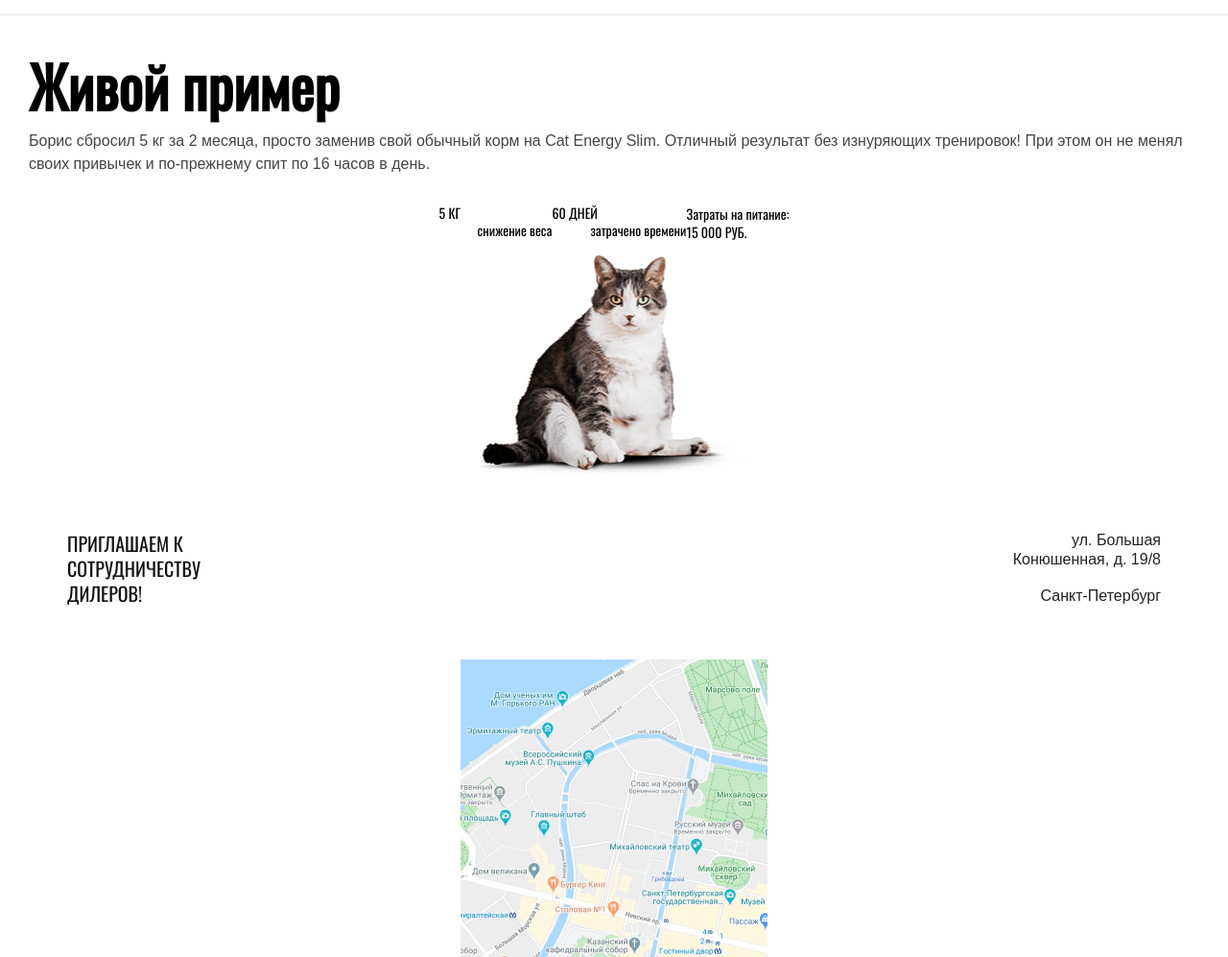
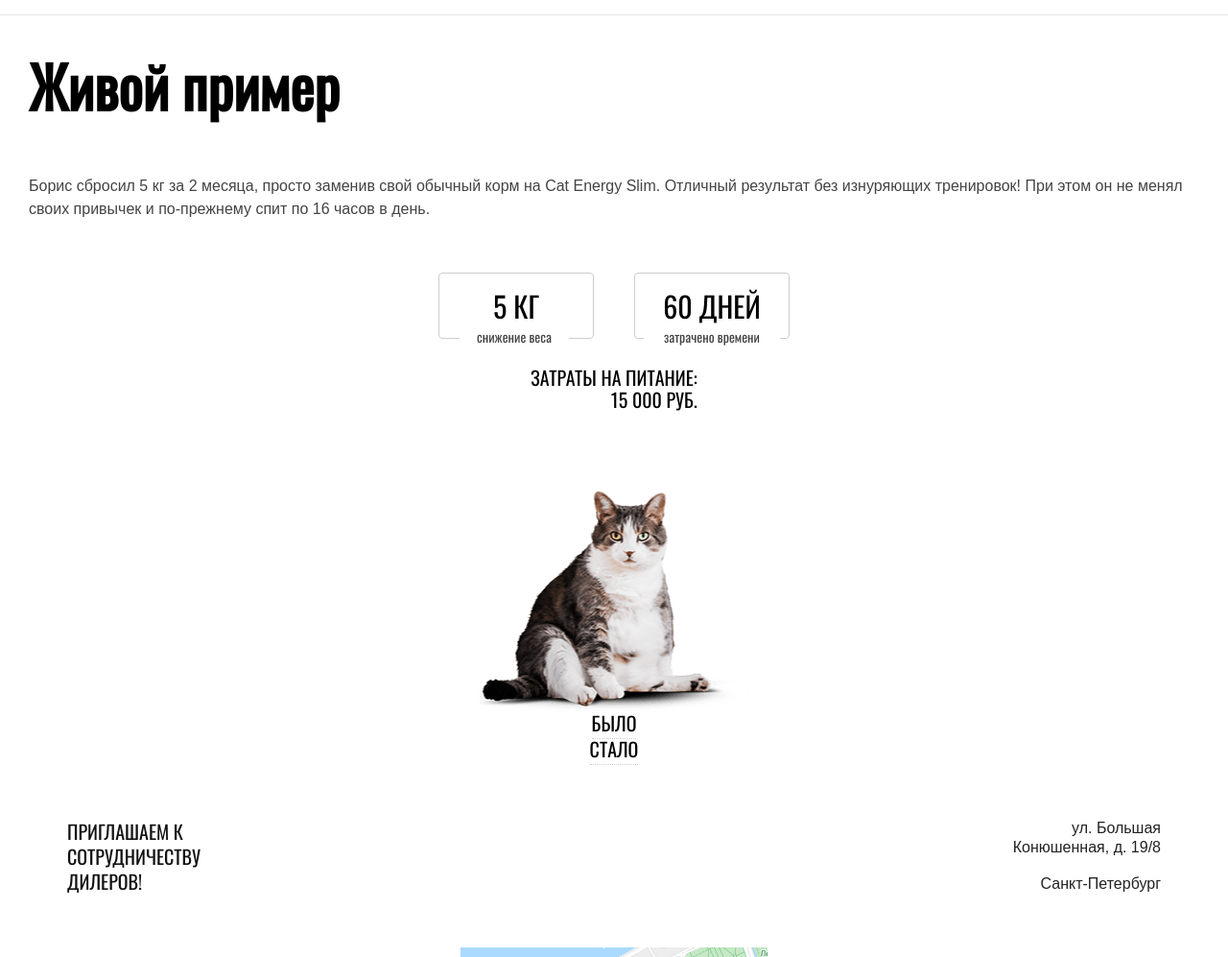
Before and after one commit to samuse-va/cat-energy, a website: page source/index.html in a window 1280 px wide. Shown: the part 2420-3417 px from the top of the page at 96% size. Drawn offline with nearby package versions, Linux system fonts and the light colour scheme; files that its build step writes are made by us from their sources.

Commit message:
example styles

```diff
--- a/source/index.html
+++ b/source/index.html
@@ -138,25 +138,32 @@
       </section>
 
       <section class="example">
+        <h2 class="section-title container">Живой пример</h2>
+        <div class="example__wrapper">
           <div class="container">
-          <h2 class="section-title">Живой пример</h2>
             <p class="example__description">
-            Борис сбросил 5 кг за 2 месяца, просто заменив свой обычный корм на
-            Cat Energy Slim. Отличный результат без изнуряющих тренировок! При
-            этом он не менял своих привычек и по-прежнему спит по 16 часов в
-            день.
+              Борис сбросил 5 кг за 2 месяца, просто заменив свой обычный корм
+              на Cat Energy Slim. Отличный результат без изнуряющих тренировок!
+              При этом он не менял своих привычек и по-прежнему спит по 16 часов
+              в день.
             </p>
             <div class="example__info">
               <dl class="example-results__list">
+                <div class="example-results__wrapper">
                   <div class="example-results__item">
-                <dt>5 КГ</dt>
-                <dd>снижение веса</dd>
+                    <dt class="example-results__item-number">5 КГ</dt>
+                    <dd class="example-results__item-text">снижение веса</dd>
                   </div>
                   <div class="example-results__item">
-                <dt>60 ДНЕЙ</dt>
-                <dd>затрачено времени</dd>
+                    <dt class="example-results__item-number">60 ДНЕЙ</dt>
+                    <dd
+                      class="example-results__item-text example-results__item-text-day"
+                    >
+                      затрачено времени
+                    </dd>
                   </div>
-              <div class="example-results__item">
+                </div>
+                <div class="example-results__price">
                   <dd class="example__costs">Затраты на питание:</dd>
                   <dt>15 000 РУБ.</dt>
                 </div>
@@ -168,6 +175,9 @@
                 height="232"
                 alt="Фото Бориса до"
               />
+              <span class="example__filter">Было</span>
+              <span class="example__filter">Стало</span>
+            </div>
           </div>
         </div>
       </section>
--- a/source/less/blocks/example.less
+++ b/source/less/blocks/example.less
@@ -8,9 +8,34 @@
     background-color: @basic-white;
   }
 }
+.example__info {
+  margin-top: 20px;
+  @media (min-width: @tablet-width) {
+    margin-top: 54px;
+  }
+  @media (min-width: @desktop-width) {
+    margin-top: 69px;
+  }
+}
+.example-results__list {
+  margin: 0;
+}
+.example__wrapper {
+  margin-top: 40px;
+
+  @media (min-width: @tablet-width) {
+    margin-top: 63px;
+  }
+  @media (min-width: @desktop-width) {
+    margin-top: 76px;
+    padding-top: 70px;
+    background-color: @basic-grey;
+  }
+}
 .example__description {
   font-family: Arial, sans-serif;
   color: @special-dark-grey;
+  margin: 0;
 
   @media (min-width: @tablet-width) {
     font-size: 16px;
@@ -22,21 +47,112 @@
   flex-direction: column;
   align-items: center;
 }
-.example__info-facts {
+.example-results__list {
+  display: grid;
+  justify-items: center;
+  row-gap: 30px;
+}
+.example-results__wrapper {
   display: flex;
-  flex-direction: column;
-  align-items: center;
+  gap: 32px;
+
   @media (min-width: @tablet-width) {
-    flex-direction: row;
-    justify-content: space-between;
+    gap: 42px;
   }
 }
-.example-results__list {
+.example-results__item {
+  width: 124px;
+  position: relative;
+
+  @media (min-width: @tablet-width) {
+    width: 162px;
+  }
+}
+.example-results__item-number {
+  font-size: 24px;
+  line-height: 24px;
+  text-align: center;
+  padding-top: 14px;
+  padding-bottom: 14px;
+  border: 1px solid @special-grey;
+  border-radius: 4px;
+
+  @media (min-width: @tablet-width) {
+    padding-top: 15px;
+    padding-bottom: 15px;
+    font-size: 30px;
+    line-height: 37px;
+  }
+}
+.example-results__item-text {
+  position: absolute;
+  left: calc(50% - 39px);
+  bottom: -10px;
+  width: 57px;
+  margin: 0;
+  padding-right: 10px;
+  padding-left: 10px;
+  font-size: 12px;
+  line-height: 100%;
+  color: @special-dark-grey;
+  text-align: center;
+  background-color: @example-grey;
+
+  @media (min-width: @tablet-width) {
+    left: calc(50% - 59px);
+    bottom: -5px;
+    width: 98px;
+    padding-right: 8px;
+    padding-left: 8px;
+    font-size: 14px;
+    line-height: 14px;
+    background-color: @basic-white;
+  }
+  @media (min-width: @desktop-width) {
+    background-color: @basic-grey;
+  }
+}
+.example-results__item-text-day {
+  @media (min-width: @tablet-width) {
+    left: calc(50% - 71px);
+    width: 126px;
+  }
+}
+.example-results__price {
   display: flex;
-  justify-content: space-between;
+  gap: 3px;
+  line-height: 20px;
+  text-transform: uppercase;
+
+  @media (min-width: @tablet-width) {
+    flex-direction: column;
+    font-size: 20px;
+    text-align: right;
+  }
+  @media (min-width: @desktop-width) {
+    flex-direction: row;
+  }
 }
 .example__costs {
   line-height: 20px;
   align-self: center;
   margin: 0;
 }
+.example__img-before {
+  margin-top: 40px;
+
+  @media (min-width: @tablet-width) {
+    margin-top: 85px;
+  }
+}
+.example__filter {
+  font-size: 16px;
+  line-height: 20px;
+  text-transform: uppercase;
+
+  @media (min-width: @tablet-width) {
+    padding-bottom: 6px;
+    font-size: 20px;
+    border-bottom: 1px dotted @special-grey;
+  }
+}
```
Lines whose indentation alone changed are shown as unchanged.
